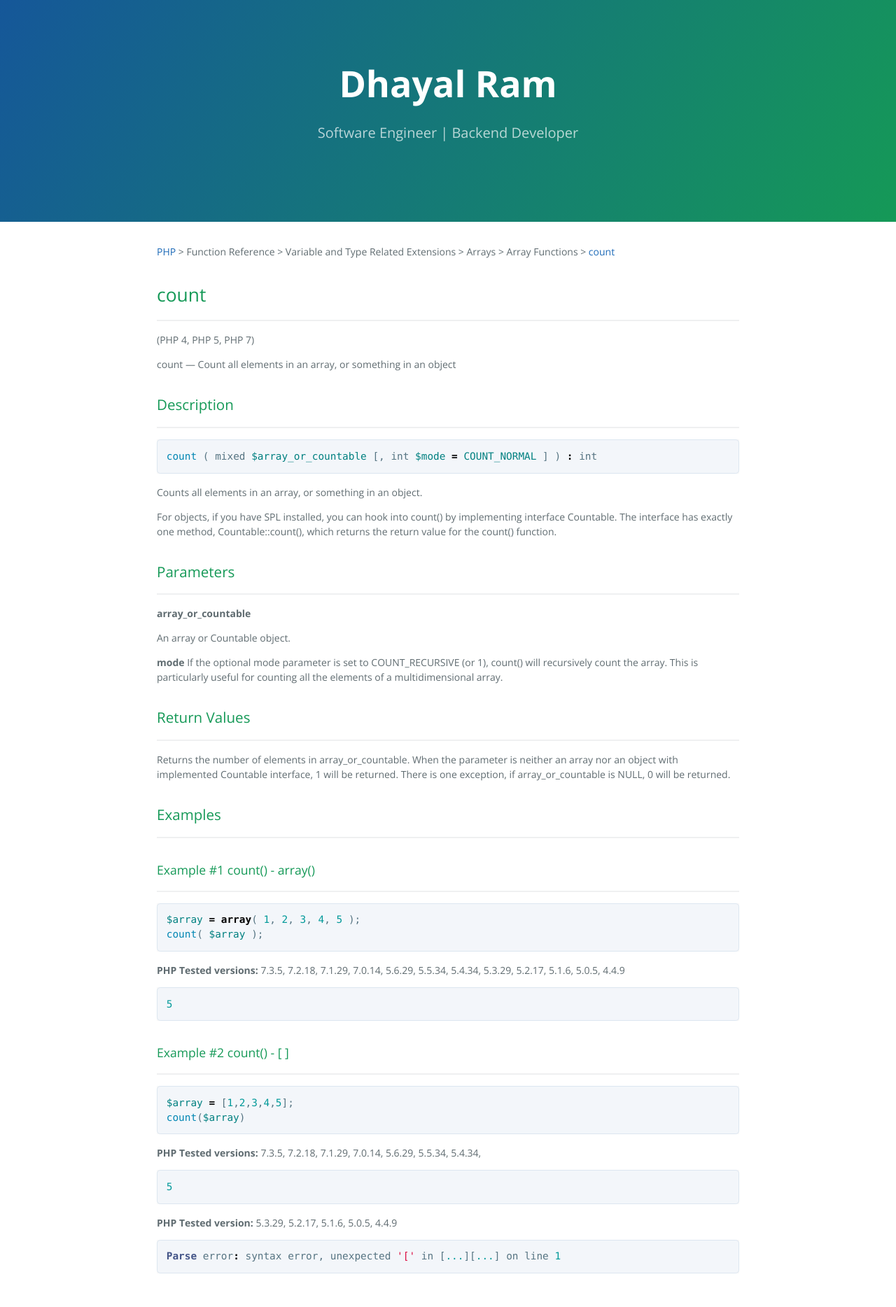
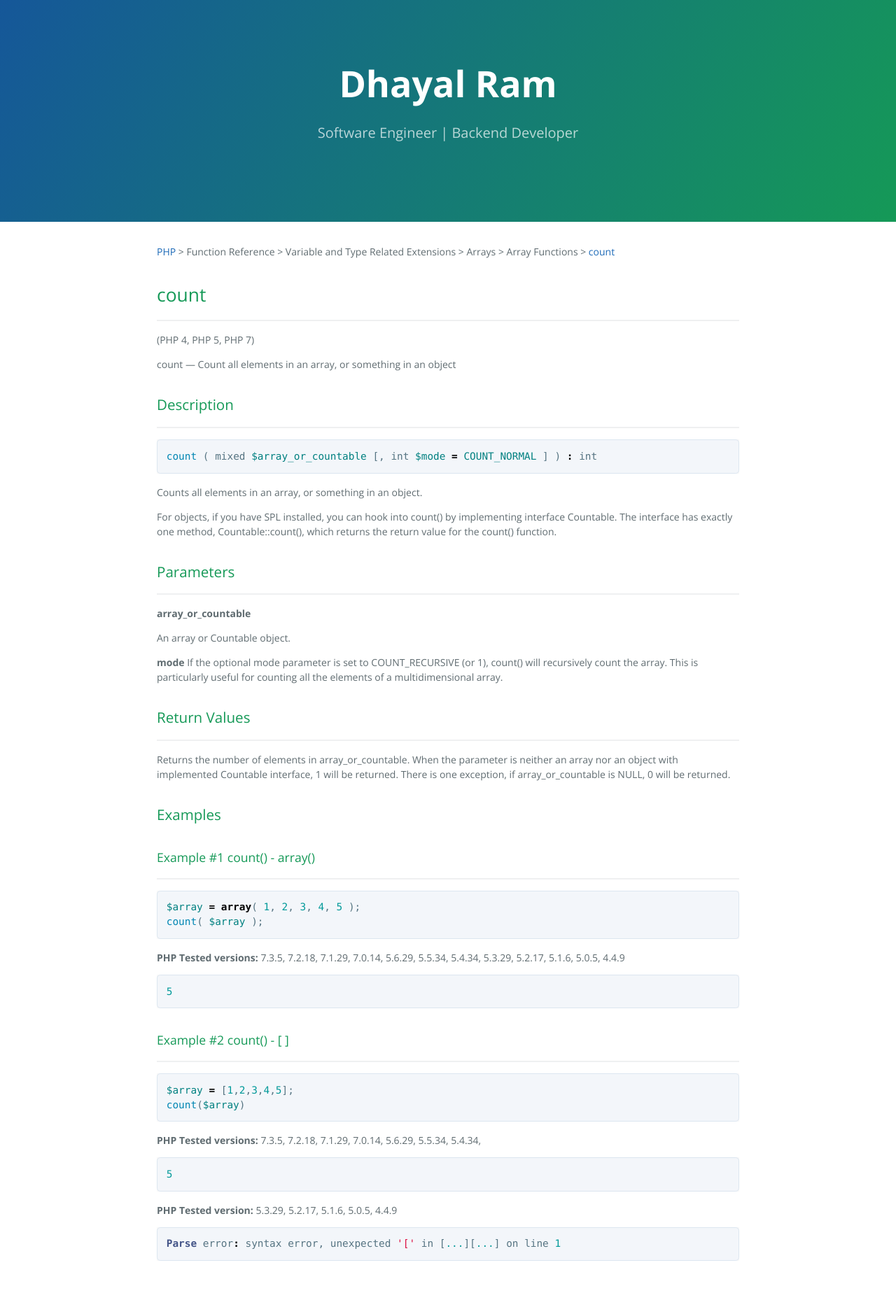
Before and after one commit to dhayalramk/dhayalramk.github.io, a Jekyll site: the page built from PHP/FuncationReference/VariableAndTypeRelatedExtensions/Arrays/ArrayFunctions/count.md, in a window 1280 px wide. Shown: the whole page at 70% size. Built offline with Jekyll 4.4.1, drawn with Linux system fonts in a browser that asks for light colours; our own code applies the rules of GitHub Pages for plain Markdown files.

Commit message:
Adding line

```diff
--- a/PHP/FuncationReference/VariableAndTypeRelatedExtensions/Arrays/ArrayFunctions/count.md
+++ b/PHP/FuncationReference/VariableAndTypeRelatedExtensions/Arrays/ArrayFunctions/count.md
@@ -34,7 +34,7 @@ _________________
 Returns the number of elements in array_or_countable. When the parameter is neither an array nor an object with implemented Countable interface, 1 will be returned. There is one exception, if array_or_countable is NULL, 0 will be returned.
 
 ### Examples
-_________________
+
 
 #### Example #1 count() - array()
 _________________
```
